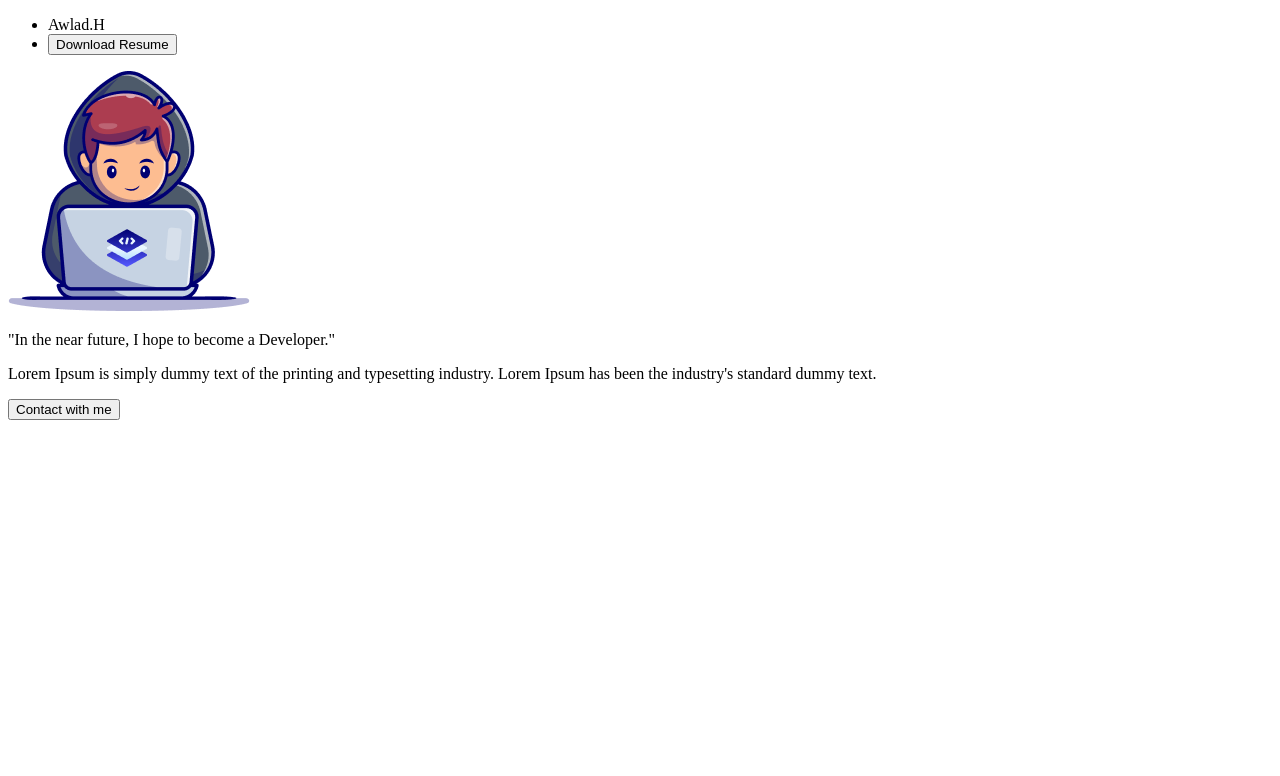
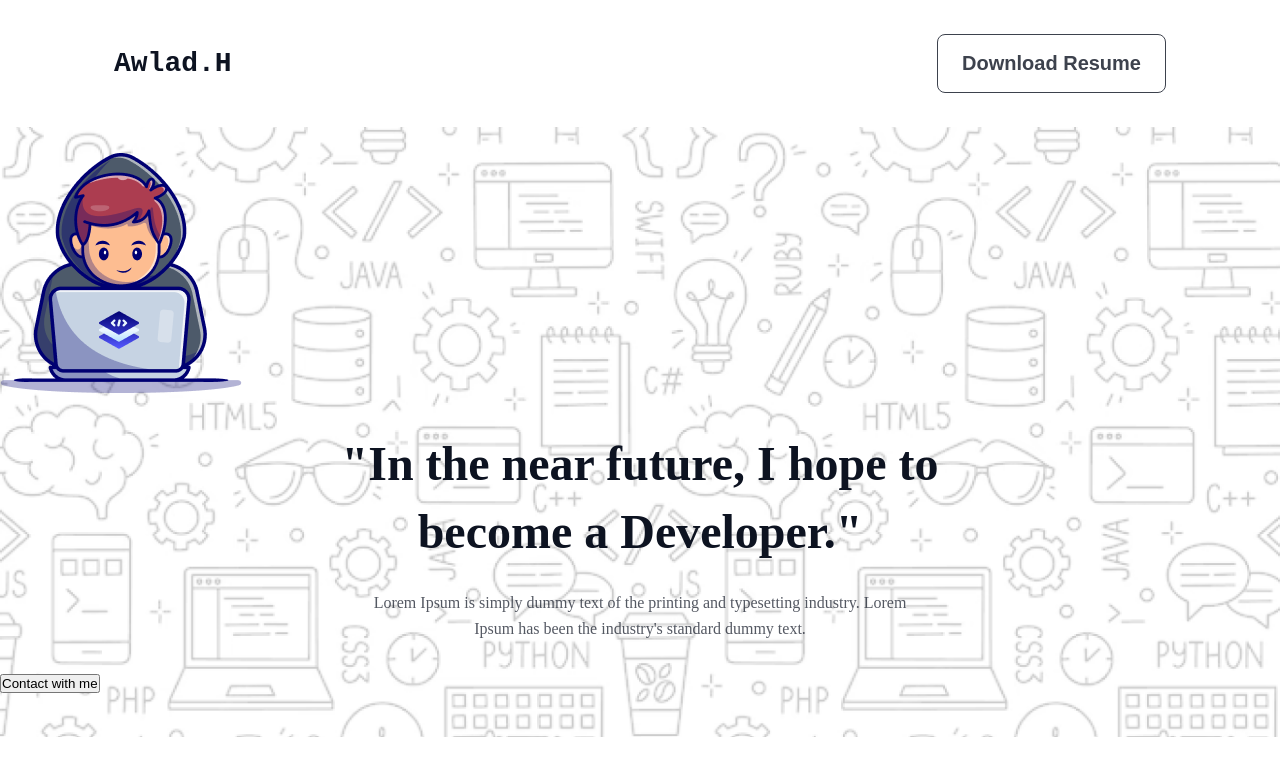
Before and after one commit to abdussami11/assignment-1, a plain HTML site: page index.html in a window 1280 px wide. Drawn offline with Linux system fonts and the light colour scheme; a web font is replaced by a local one.

Commit message:
nav done header running

```diff
--- a/index.html
+++ b/index.html
@@ -4,33 +4,45 @@
     <meta charset="UTF-8">
     <meta name="viewport" content="width=device-width, initial-scale=1.0">
     <title>Assignment-1</title>
+
+    <link rel="stylesheet" href="styles/style.css">
 </head>
-<body>
+<body class="azeret-mono-regular">
     <header>
         <nav>
-            <div>
+            <h3 class="nav-title">Awlad.H
+            </h3>
             <ul>
-                    <li class="nav-title">Awlad.H
-                    </li>
                 <li>
-                        <button class="btn">
-                            Download Resume
-                        </button>
+                    <a href=""><button class="btn-nav">Download Resume
+                    </button></a>
                 </li>
             </ul>
+        </nav>
+        <div class="banner">
+            <img src="./assets/Group.png" alt="Mr. Web developer" class="mrdev">
+            <div>
+                <h1 class="motto">"In the near future, I hope to <br> become a Developer."</h1>
+
+                <p class="motto-description">Lorem Ipsum is simply dummy text of the printing and typesetting industry. Lorem <br>Ipsum has been the industry's standard dummy text.</p>
+
+                <button class="btn-banner">Contact with me</button>
 
             </div>
-        </nav>
+
+        </div>
     </header>
 
     <main>
+    <!-- <div class="front-page">
         <img src="./assets/Group.png" alt="Mr. Web developer" class="mrdev">
 
-    <p class="motto">"In the near future, I hope to become a Developer."</p>
+        <h1 class="motto">"In the near future, I hope to become a Developer."</h1>
 
         <p class="motto description">Lorem Ipsum is simply dummy text of the printing and typesetting industry. Lorem Ipsum has been the industry's standard dummy text.</p>
 
         <button class="btn">Contact with me</button>
+    </div> -->
     </main>
 
     <footer>
--- a/styles/style.css
+++ b/styles/style.css
@@ -0,0 +1,153 @@
+@import url('https://fonts.googleapis.com/css2?family=Azeret+Mono:ital,wght@0,100..900;1,100..900&display=swap');
+
+*{
+    margin: 0;
+    padding: 0;
+}
+
+.azeret-mono-regular {
+  font-family: "Azeret Mono", monospace;
+  font-optical-sizing: auto;
+  /* font-weight: <weight>; */
+  font-style: normal;
+}
+
+/* nav styles */
+
+nav {
+    display: flex;
+    align-items: center;
+    justify-content: space-between;
+    margin: 34px 114px;
+}
+
+nav ul {
+    display: flex;
+    align-items: center;
+}
+
+.nav-title {
+    font-size: 28px;
+    font-weight: 800;
+    color: rgb(13, 19, 33);
+}
+
+nav ul li {
+    list-style: none;
+    text-decoration: none;
+}
+
+.btn-nav {
+    background-color: white;
+    box-sizing: border-box;
+    border: 1px solid rgb(13, 19, 33);
+    padding: 17px 24px 17px 24px;
+    border-radius: 8px;
+    opacity: 0.8;
+    color: rgb(13, 19, 33);
+    font-size: 20px;
+    font-weight: 600;
+
+}
+
+/* banner styles */
+
+.banner {
+    background-image: url(/assets/Hero-bg.png);
+    background-size: cover;
+    /* width: 1440px;
+    height: 652px; */
+    /* display: block;
+    justify-content: center; */
+    background-repeat: no-repeat;
+
+}
+
+.mrdev {
+        align-items: center;
+        margin-bottom: 32px;
+        margin-top: 26px;
+
+}
+.motto{
+    color: rgb(13, 19, 33);
+    font-family: Azeret Mono;
+    font-size: 48px;
+    font-weight: 800;
+    line-height: 68px;
+    letter-spacing: 0%;
+    text-align: center;
+    /* width: 998px;
+    height: 136px; */
+    margin-bottom: 24px;
+}
+
+.motto-description {
+    color: rgb(13, 19, 33);
+    font-family: Azeret Mono;
+    font-size: 16px;
+    font-weight: 400;
+    line-height: 26px;
+    letter-spacing: 0%;
+    text-align: center;
+    opacity: 0.7;
+    /* width: 852px;
+    height: 52px; */
+    margin-bottom: 32px;
+}
+
+.btn-banner{
+    align-items: center;
+    margin-bottom: 44px;
+}
+
+
+
+
+
+
+
+
+/*
+.nav-title, .btn {
+    font-family: "Azeret Mono", monospace;
+    font-optical-sizing: auto;
+    font-weight: <weight>;
+    font-style: normal;
+
+}
+
+nav ul li a {
+    list-style: none;
+    text-decoration: none;
+}
+
+nav ul li a {
+    display: flex;
+    align-items: center;
+    justify-content: space-between;
+
+}
+
+.nav-title {
+    font-weight: 800;
+    font-size: 28px;
+}
+
+.btn{
+    display: flex;
+    flex-direction: row;
+    justify-content: center;
+    align-items: center;
+    padding: 17px 24px 17px 24px;
+    box-sizing: border-box;
+    border: 1px solid rgb(13, 19, 33);
+    border-radius: 8px;
+opacity: 0.8;
+}
+
+.front-page {
+    background-image: url(/assets/Hero-bg.png);
+    /* background-size: 1440px; */
+    background-size: contain;
+}
```
Lines whose indentation alone changed are shown as unchanged.
